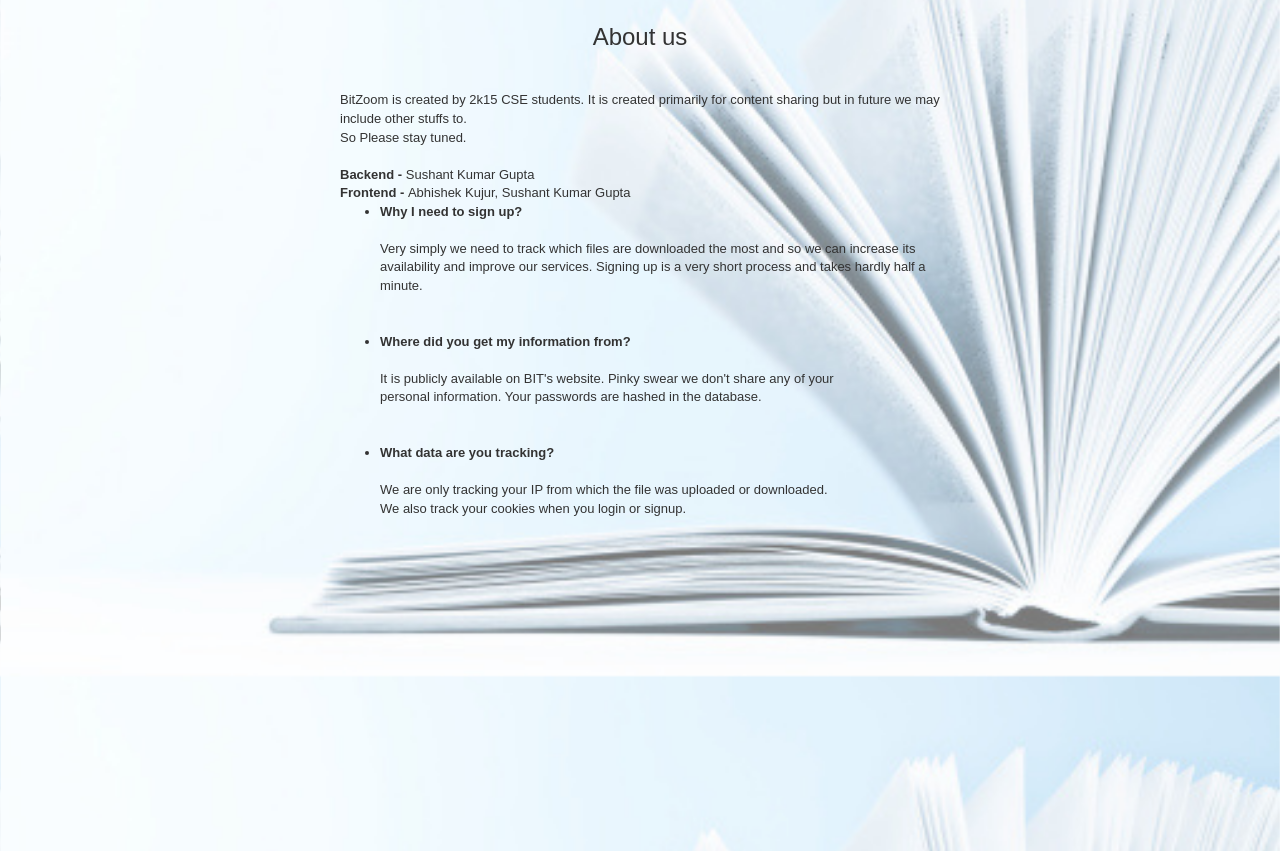
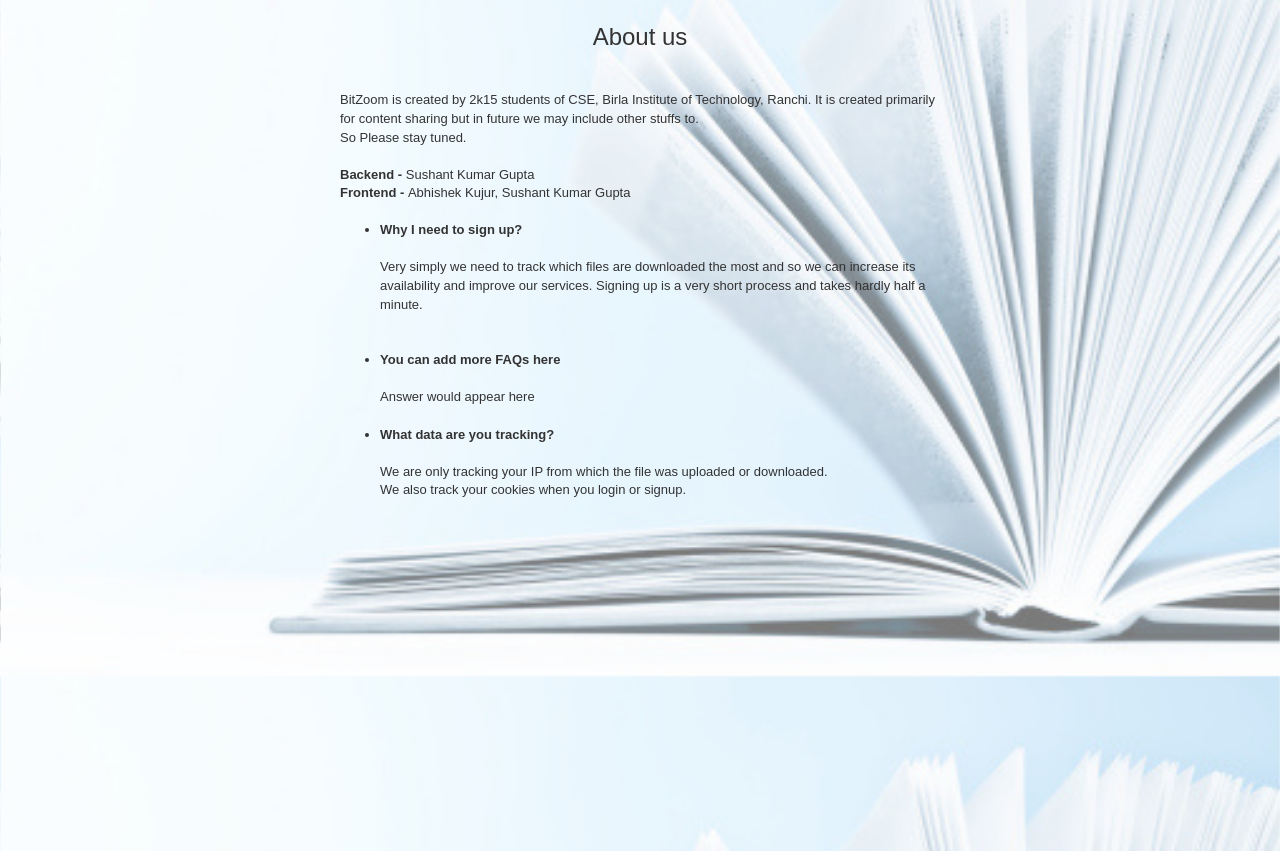
Before and after one commit to sonudoo/bitzoom, a PHP site: page /about.php in a window 1280 px wide. Shown: the part 173-1024 px from the top of the page. Run offline with PHP 8.4, Linux system fonts and the light colour scheme; a user stored in the database is signed in.

Commit message:
Update about.php

```diff
--- a/about.php
+++ b/about.php
@@ -90,7 +90,7 @@
 <div style="text-align: center ;width:100%; font-family: arial;font-size: 24px; " >About us</div>
 <br><br>
 <!-- This is where information about the site goes -->
-<div style="margin-left:2%;">BitZoom is created by 2k15 CSE students. It is created primarily for content sharing but in future we may include other stuffs to.<br> So Please stay tuned. <br><br><b>Backend -</b> Sushant Kumar Gupta<br><b>Frontend - </b>Abhishek Kujur, Sushant Kumar Gupta<br><b><ul><li> Why I need to sign up?</li></b><br>Very simply we need to track which files are downloaded the most and so we can increase its availability and improve our services. Signing up is a very short process and takes hardly half a minute.<br><br><b><br><li>Where did you get my information from? </li></b><br>It is publicly available on BIT's website. Pinky swear we don't share any of your<br> personal information. Your passwords are hashed in the database. <br><br><br><b><li>What data are you tracking?</li></b><br>We are only tracking your IP from which the file was uploaded or downloaded.<br> We also track your cookies when you login or signup.<br><br><br><br><br><br></ul></div></font>
+<div style="margin-left:2%;">BitZoom is created by 2k15 students of CSE, Birla Institute of Technology, Ranchi. It is created primarily for content sharing but in future we may include other stuffs to.<br> So Please stay tuned. <br><br><b>Backend -</b> Sushant Kumar Gupta<br><b>Frontend - </b>Abhishek Kujur, Sushant Kumar Gupta<br><br><b><ul><li> Why I need to sign up?</li></b><br>Very simply we need to track which files are downloaded the most and so we can increase its availability and improve our services. Signing up is a very short process and takes hardly half a minute.<br><br><b><br><li>You can add more FAQs here</li></b><br>Answer would appear here<br><br><b><li>What data are you tracking?</li></b><br>We are only tracking your IP from which the file was uploaded or downloaded.<br> We also track your cookies when you login or signup.<br><br><br><br><br><br></ul></div></font>
                 </b>
             </div>
         </div>
```
